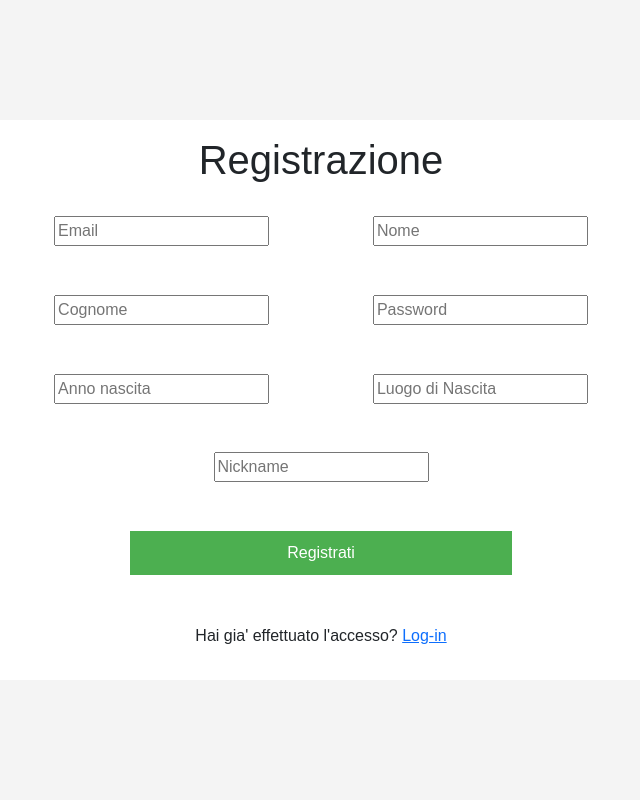
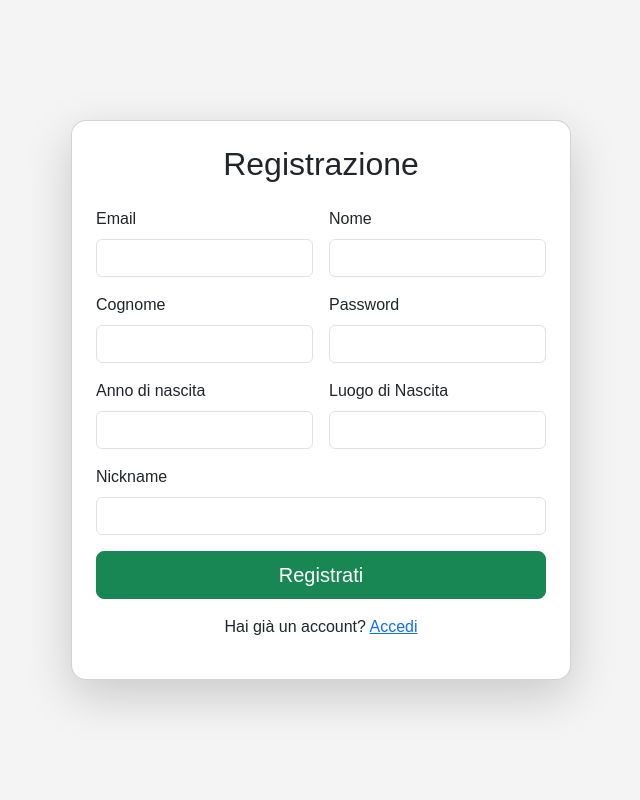
Before and after one commit to Antonioo27/Bostarter, a PHP site: page /src/controllers/register.php in a window 1280 px wide. Shown: the whole page, without its empty margins (319-959 px from the left). Run offline with PHP 8.4, Linux system fonts and the light colour scheme.

Commit message:
aggiunto altro stile alla login e alla register

```diff
--- a/public/style.css
+++ b/public/style.css
@@ -4,16 +4,7 @@ body {
     padding: 0;
     background-color: #f4f4f4;
 }
-form > div {
-    width: 100%;
-    display: flex;
-    justify-content: space-around;
+
+.card {
+    border-radius: 15px;
 }
-form > button {
-    width: 60%;
-    padding: 10px;
-    background-color: #4CAF50;
-    color: white;
-    border: none;
-    cursor: pointer;
-}
--- a/src/controllers/register.php
+++ b/src/controllers/register.php
@@ -11,31 +11,45 @@ use models\utente;
 
 <body>
 
-    <div class="container d-flex justify-content-center align-items-center" style="height: 100vh;">
-        <div class="row d-flex flex-column justify-content-center align-items-center" style="width: 60%; height: 70%; background-color: white;">
-            <div class="col-lg-12  h-100  d-flex flex-column justify-content-center align-items-center p-3">
-                <h1 style="margin-bottom: 2rem;">Registrazione</h1>
-                <form action="register.php" method="POST" class="d-flex w-100 h-100 flex-column justify-content-between align-items-center">
-                    <div>
-                        <input type="text" id="email" placeholder="Email" name="email" maxlength="30" required>
-                        <input type="text" id="nome" placeholder="Nome" name="nome" maxlength="30" required>
+    <div class="container d-flex justify-content-center align-items-center min-vh-100">
+        <div class="card shadow-lg p-4" style="width: 100%; max-width: 500px;">
+            <h2 class="text-center mb-4">Registrazione</h2>
+            <form action="register.php" method="POST">
+                <div class="row g-3">
+                    <div class="col-md-6">
+                        <label for="email" class="form-label">Email</label>
+                        <input type="email" id="email" class="form-control" name="email" required>
                     </div>
-                    <div>
-                        <input type="text" id="cognome" placeholder="Cognome" name="cognome" maxlength="30" required>
-                        <input type="password" id="password" placeholder="Password" name="password" required>
+                    <div class="col-md-6">
+                        <label for="nome" class="form-label">Nome</label>
+                        <input type="text" id="nome" class="form-control" name="nome" required>
                     </div>
-                    <div>
-                        <input type="number" id="annoNascita" placeholder="Anno nascita" name="annoNascita" required>
-                        <input type="text" id="luogoNascita" placeholder="Luogo di Nascita" name="luogoNascita" maxlength="30" required>
+                    <div class="col-md-6">
+                        <label for="cognome" class="form-label">Cognome</label>
+                        <input type="text" id="cognome" class="form-control" name="cognome" required>
                     </div>
-                    <div>
-                        <input type="text" id="nickname" placeholder="Nickname" name="nickname" maxlength="30" required>
+                    <div class="col-md-6">
+                        <label for="password" class="form-label">Password</label>
+                        <input type="password" id="password" class="form-control" name="password" required>
                     </div>
-                    <button type="submit" name="register">Registrati</button>
-                    <p> Hai gia' effettuato l'accesso? <a href="login.php">Log-in</a>
-
-                </form>
-            </div>
+                    <div class="col-md-6">
+                        <label for="annoNascita" class="form-label">Anno di nascita</label>
+                        <input type="number" id="annoNascita" class="form-control" name="annoNascita" required>
+                    </div>
+                    <div class="col-md-6">
+                        <label for="luogoNascita" class="form-label">Luogo di Nascita</label>
+                        <input type="text" id="luogoNascita" class="form-control" name="luogoNascita" required>
+                    </div>
+                    <div class="col-12">
+                        <label for="nickname" class="form-label">Nickname</label>
+                        <input type="text" id="nickname" class="form-control" name="nickname" required>
+                    </div>
+                </div>
+                <button type="submit" class="btn btn-success btn-lg w-100 mt-3">Registrati</button>
+            </form>
+            <p class="mt-3 text-center">
+                Hai già un account? <a href="login.php">Accedi</a>
+            </p>
         </div>
     </div>
 </body>
```
Also changed, not shown: src/controllers/login.php (+17 -19 lines).
